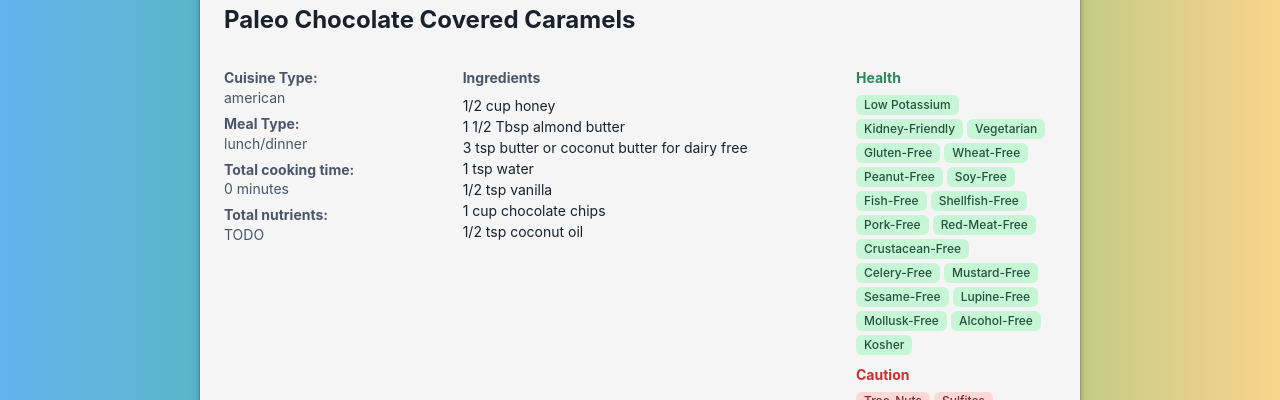
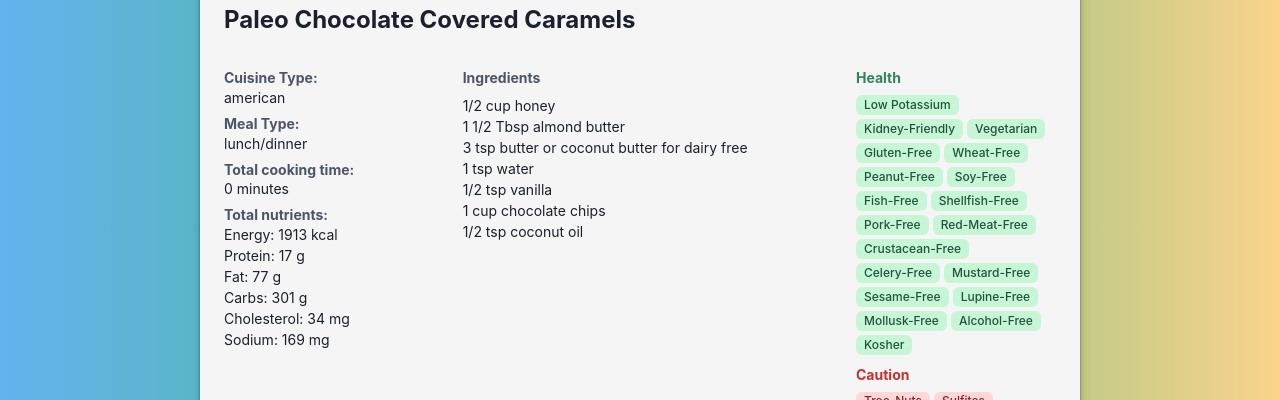
Before and after one commit to timmera/recipe-app, a React (Vite) app: page / in a window 1280 px wide. Both pictures are taken after a click on the element 224 px from the left and 505 px from the top of the page. Shown: the part 280-680 px from the top of the page. Built offline with nearby package versions, Linux system fonts and the light colour scheme.

Commit message:
Added nutrients

```diff
--- a/src/pages/RecipeItemPage.jsx
+++ b/src/pages/RecipeItemPage.jsx
@@ -18,6 +18,18 @@ export const RecipeItemPage = ({ recipe }) => {
   const dietLabels = recipe.recipe.dietLabels;
   const ingredients = recipe.recipe.ingredientLines;
   const cookingTime = recipe.recipe.totalTime;
+  const energy = recipe.recipe.totalNutrients.ENERC_KCAL;
+  const energyQuantityRounded = Math.round(energy.quantity);
+  const protein = recipe.recipe.totalNutrients.PROCNT;
+  const proteinQuantityRounded = Math.round(protein.quantity);
+  const fat = recipe.recipe.totalNutrients.FAT;
+  const fatQuantityRounded = Math.round(fat.quantity);
+  const carbs = recipe.recipe.totalNutrients.CHOCDF;
+  const carbsQuantityRounded = Math.round(carbs.quantity);
+  const cholesterol = recipe.recipe.totalNutrients.CHOLE;
+  const cholesterolQuantityRounded = Math.round(cholesterol.quantity);
+  const sodium = recipe.recipe.totalNutrients.NA;
+  const sodiumQuantityRounded = Math.round(sodium.quantity);
   const matchVeganHealthLabel = healthLabels.includes('Vegan');
   return (
     <>
@@ -77,7 +89,7 @@ export const RecipeItemPage = ({ recipe }) => {
           </Flex>
           <Flex>
             <Box>
-              <Box color="gray.600" fontSize="sm">
+              <Box color="gray.800" fontSize="sm">
                 <Heading size={'xs'} color={'gray.600'}>
                   Cuisine Type:
                 </Heading>
@@ -93,7 +105,24 @@ export const RecipeItemPage = ({ recipe }) => {
                 <Heading size={'xs'} color={'gray.600'}>
                   Total nutrients:
                 </Heading>
-                <Text mb={2}>TODO</Text>
+                <Text>
+                  Energy: {energyQuantityRounded} {energy.unit}
+                </Text>
+                <Text>
+                  Protein: {proteinQuantityRounded} {protein.unit}
+                </Text>
+                <Text>
+                  Fat: {fatQuantityRounded} {fat.unit}
+                </Text>
+                <Text>
+                  Carbs: {carbsQuantityRounded} {carbs.unit}
+                </Text>
+                <Text>
+                  Cholesterol: {cholesterolQuantityRounded} {cholesterol.unit}
+                </Text>
+                <Text>
+                  Sodium: {sodiumQuantityRounded} {sodium.unit}
+                </Text>
               </Box>
             </Box>
             <Spacer />
```
